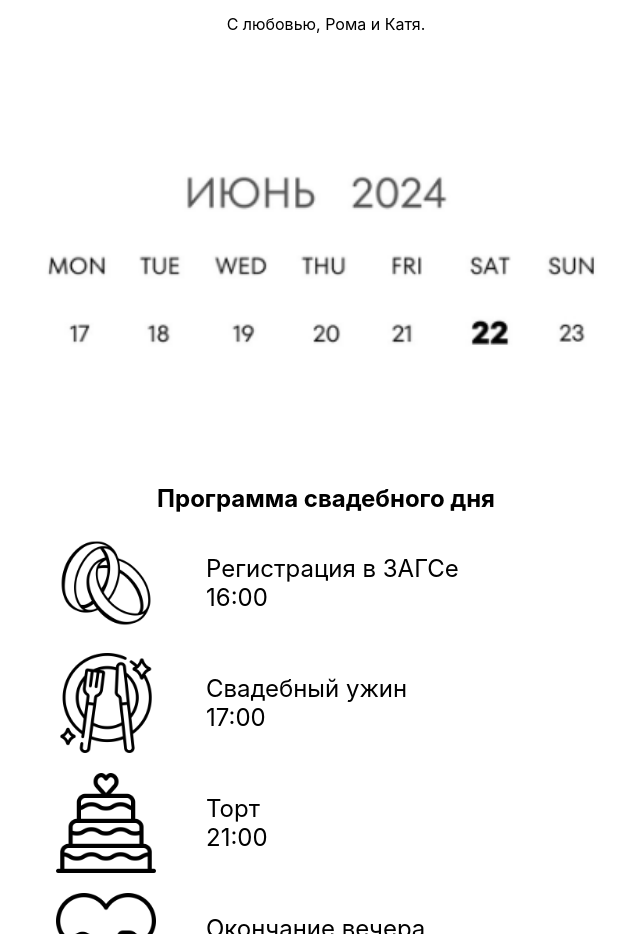
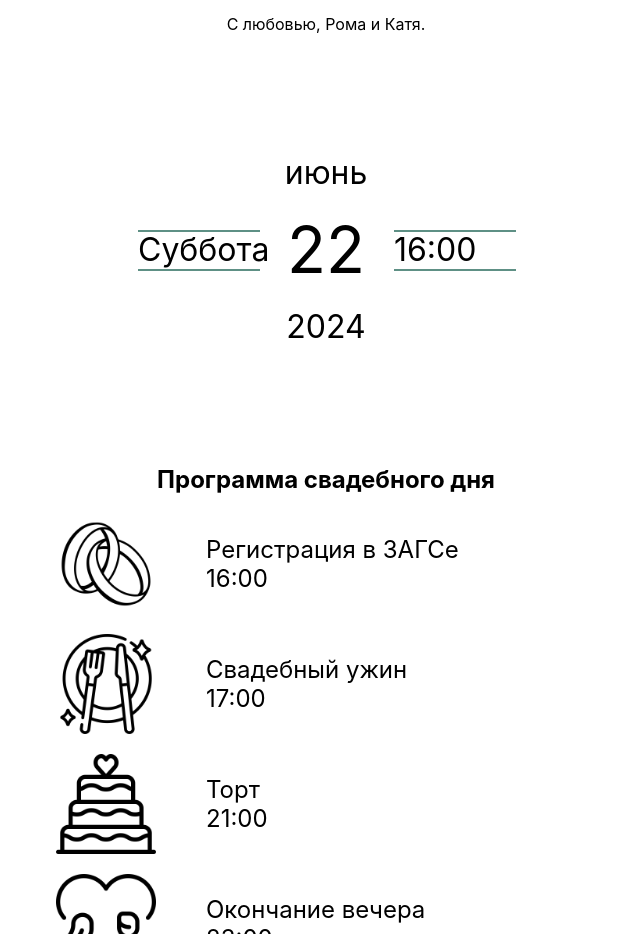
Before and after one commit to SpanDetectea/wedding, a React (Create React App) app: page / in a window 1280 px wide. Shown: the part 1205-2139 px from the top of the page, without its empty margins (314-954 px from the left). Built offline with nearby package versions, Linux system fonts and the light colour scheme.

Commit message:
календарь удален

```diff
--- a/src/components/Calendar/Calendar.scss
+++ b/src/components/Calendar/Calendar.scss
@@ -1,10 +1,69 @@
-.calendar {
+// .calendar {
+//     position: relative;
+//     margin:100px 0;
+//     &__image {
+//         width: 640px;
+//         @media screen and (max-width: 640px) {
+//             width: 320px;
+//         }
+//     }
+// }
+.container {
+    display: grid;
+    font-size: 2em;
+    width: 60%;
+    margin: 0 auto;
+    grid-template-columns: 1fr 1fr 1fr;
+    grid-template-rows: 1fr 1fr 1fr;
+    gap: 0px 0px;
+    grid-template-areas:
+        "Month Month Month"
+        "dayOfWeek number time"
+        "year year year";
+}
+.Month {
+    grid-area: Month;
+    justify-self: center;
+    align-self: center;
+}
+.year {
+    grid-area: year;
+    justify-self: center;
+    align-self: center;
+}
+.time {
+    grid-area: time;
+    width: 120px;
+    justify-self: center;
+    align-self: center;
+    // text-align: ;
+}
+.number {
+    grid-area: number;
+    justify-self: center;
+    align-self: center;
+    font-size: 2em;
+}
+.dayOfWeek {
+    grid-area: dayOfWeek;
+    width: 120px;
+    justify-self: center;
+    align-self: center;
+}
+.stripes {
     position: relative;
-    margin:100px 0;
-    &__image {
-        width: 640px;
-        @media screen and (max-width: 640px) {
-            width: 320px;
-        }
+    &::before {
+        content: "";
+        position: absolute;
+        width: 100%;
+        border: 1px solid #5e9085;
+    }
+    &::after {
+        content: "";
+        position: absolute;
+        width: 100%;
+        border: 1px solid #5e9085;
+        top:100%;
+        left:0;
     }
 }
--- a/src/components/Calendar/Calendar.tsx
+++ b/src/components/Calendar/Calendar.tsx
@@ -4,7 +4,14 @@ import calendar from "../../assets/images/calendar2.png";
 const Calendar = () => {
   return (
     <div className="calendar">
-      <img src={calendar} alt="" className="calendar__image" />
+      {/* <img src={calendar} alt="" className="calendar__image" /> */}
+      <div className="container">
+        <div className="Month">июнь</div>
+        <div className="year">2024</div>
+        <div className="time stripes">16:00</div>
+        <div className="number">22</div>
+        <div className="dayOfWeek stripes">Суббота</div>
+      </div>
     </div>
   );
 };
```
